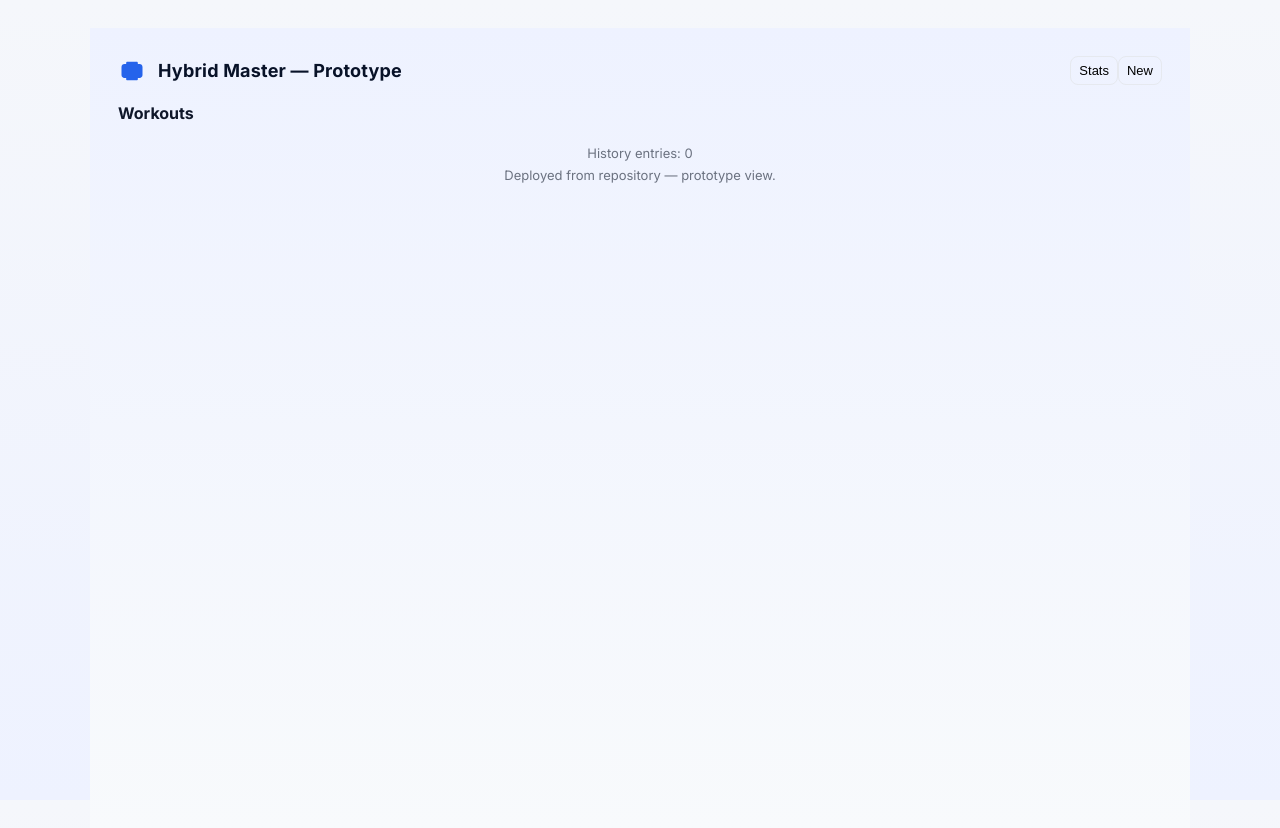
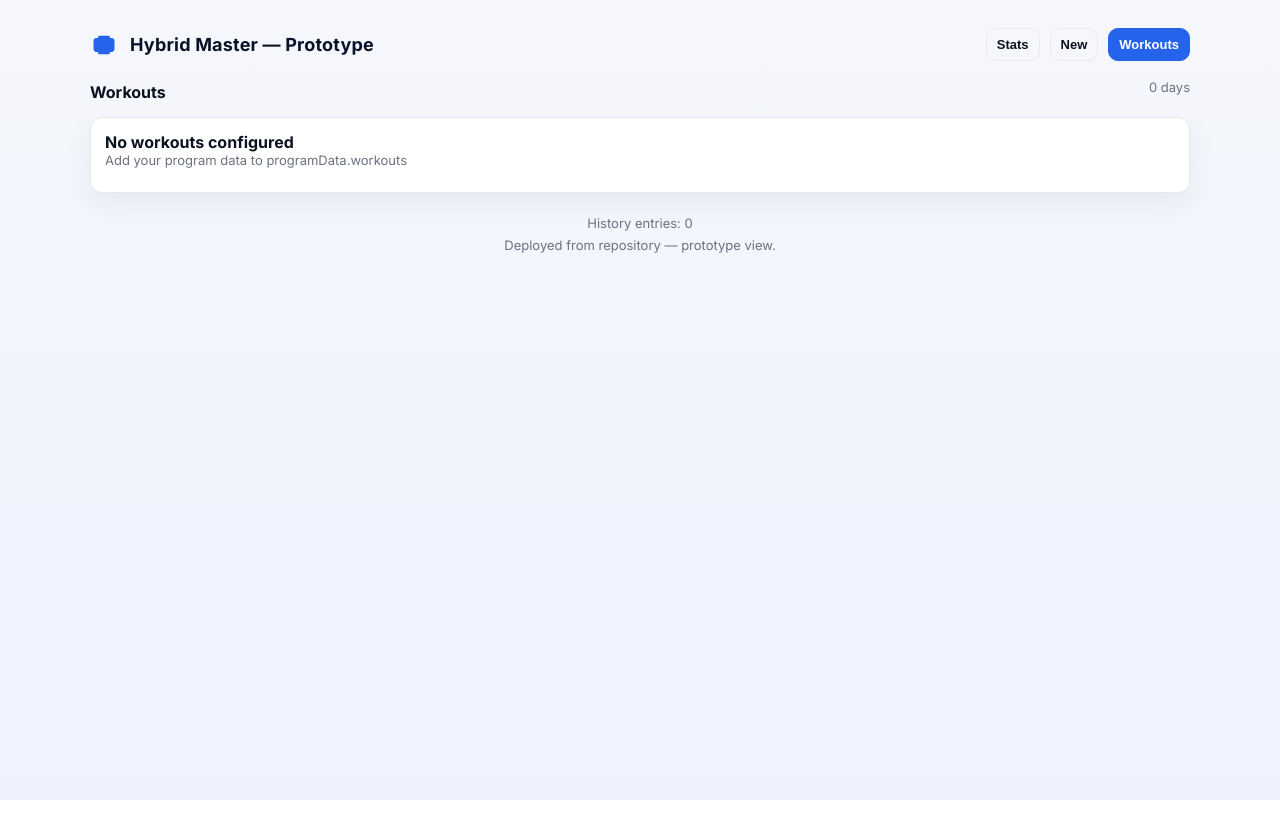
Before and after one commit to ndsedf-stack/STUDIO1, a React (Vite) app: page / in a window 1280 px wide. After the commit the page ends 800 px from the top, so only its background shows below. Built offline with nearby package versions, Linux system fonts and the light colour scheme.

Commit message:
Refactor programData handling in App component

```diff
--- a/src/App.jsx
+++ b/src/App.jsx
@@ -2,10 +2,12 @@ import React, { useState } from 'react';
 import useWorkoutHistory from './hooks/useWorkoutHistory';
 import './styles.css';
 
-// programData should be the object you already have in the repo.
-// If you don't have it in a separate file, paste the full programData object here.
-const programData = (window.__PROGRAM_DATA__ || { /* fallback if you prefer to inline the object here */ });
-// NOTE: If you have the programData object in this file previously, keep it here.
+// Use programData if it's defined in the file or window (fallback)
+const programData = (typeof window !== 'undefined' && window.__PROGRAM_DATA__) || (typeof global !== 'undefined' && global.__PROGRAM_DATA__) || (typeof programData !== 'undefined' ? programData : null);
+
+// If the repo has programData inline in a different file, keep it as is.
+// If programData is null, avoid crashing by using an empty structure.
+const data = programData || { workouts: {} };
 
 function prettyId(id) {
   if (!id) return '';
@@ -48,9 +50,9 @@ function Superset({ ex }) {
 
 export default function App() {
   const { history } = useWorkoutHistory();
-  const days = Object.keys(programData.workouts || {});
+  const days = Object.keys(data.workouts || {});
 
-  // collapse state per day
+  // collapse per day (default open)
   const [openDays, setOpenDays] = useState(() => {
     const state = {};
     days.forEach(d => { state[d] = true; });
@@ -58,17 +60,11 @@ export default function App() {
   });
   const toggleDay = (d) => setOpenDays(s => ({ ...s, [d]: !s[d] }));
 
-  // Inline fallback styles in case styles.css was not loaded by the deployed bundle
-  const fallbackStyle = {
-    background: 'linear-gradient(180deg, #eef2ff 0%, #f8fafc 100%)',
-    minHeight: '100vh',
-    padding: 28,
-    fontFamily: 'Inter, Arial, sans-serif',
-    color: '#0f172a',
-  };
+  // small local nav state (visual only)
+  const [activeTab, setActiveTab] = useState('Workouts');
 
   return (
-    <div className="app" style={fallbackStyle}>
+    <div className="app">
       <header className="app-header">
         <div className="brand">
           <svg width="28" height="28" viewBox="0 0 24 24" fill="currentColor" style={{ color:'#2563eb' }}>
@@ -76,18 +72,32 @@ export default function App() {
           </svg>
           <h1>Hybrid Master — Prototype</h1>
         </div>
-        <div className="header-actions">
-          <button title="Stats" className="toggle-btn">Stats</button>
-          <button title="New" className="toggle-btn">New</button>
+
+        <div className="header-right">
+          <nav className="top-nav" aria-label="Top navigation">
+            <button className={activeTab === 'Stats' ? 'active' : ''} onClick={() => setActiveTab('Stats')}>Stats</button>
+            <button className={activeTab === 'New' ? 'active' : ''} onClick={() => setActiveTab('New')}>New</button>
+            <button className={activeTab === 'Workouts' ? 'active' : ''} onClick={() => setActiveTab('Workouts')}>Workouts</button>
+          </nav>
         </div>
       </header>
 
       <section className="section">
-        <h2 style={{ marginTop: 0 }}>Workouts</h2>
+        <div className="section-header">
+          <h2>Workouts</h2>
+          <div className="meta" style={{ fontSize: 13 }}>{days.length} days</div>
+        </div>
 
         <div className="cards">
+          {days.length === 0 && (
+            <div className="card">
+              <div style={{ fontWeight:700 }}>No workouts configured</div>
+              <div className="meta">Add your program data to programData.workouts</div>
+            </div>
+          )}
+
           {days.map(dayKey => {
-            const w = programData.workouts[dayKey];
+            const w = data.workouts[dayKey];
             if (!w) return null;
             const seen = new Set();
             return (
```
